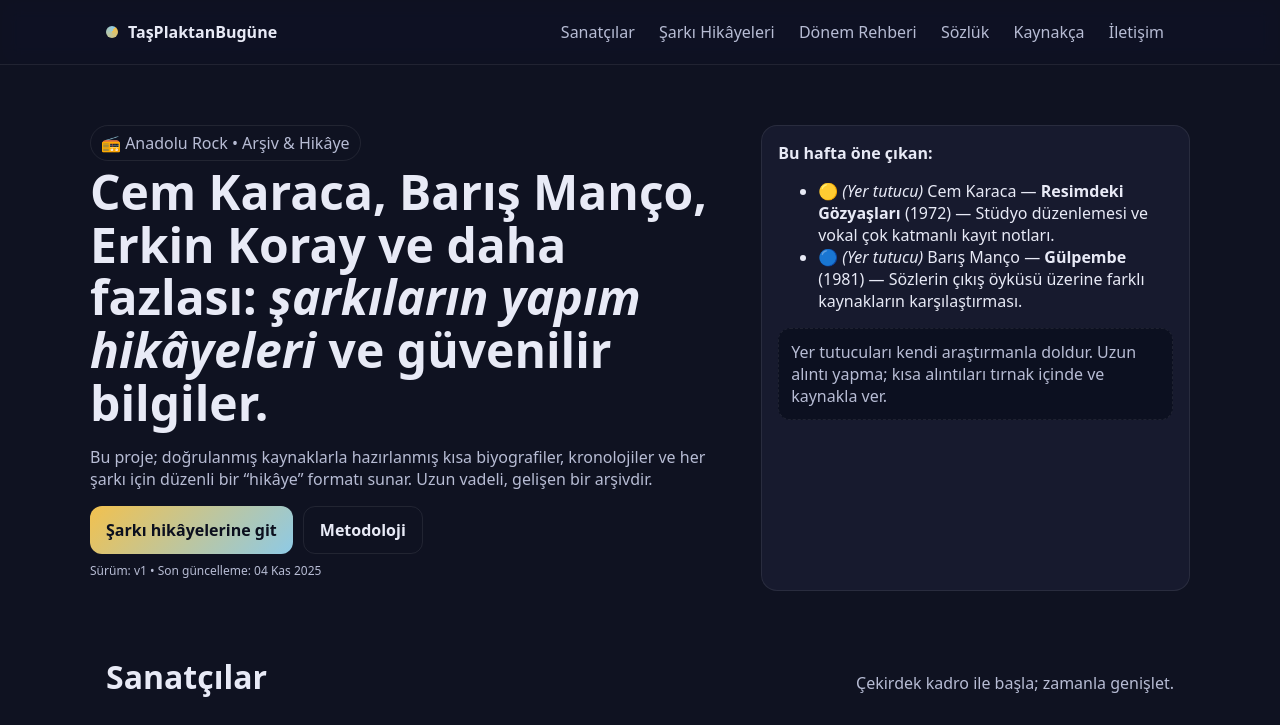
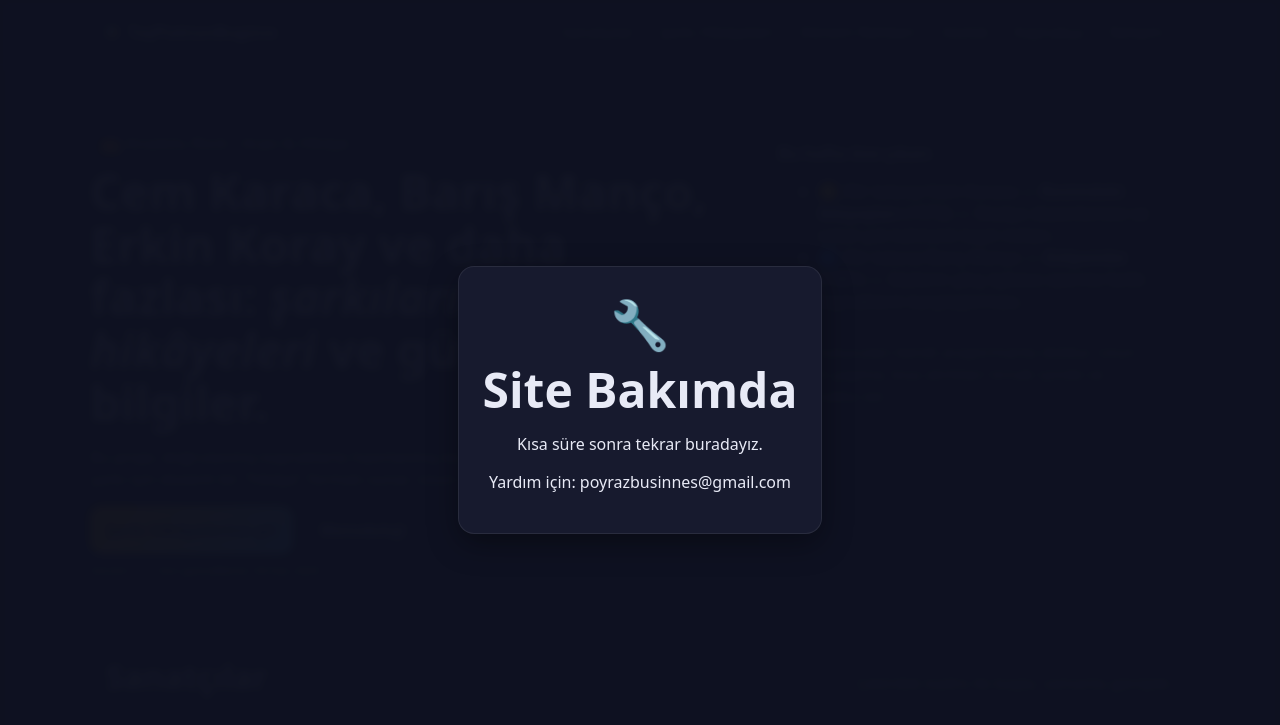
Before and after one commit to futinsuit/tasplaktanbugune, a plain HTML site: page index.html in a window 1280 px wide. Shown: the top 725 px of the page. Drawn offline with Linux system fonts and the light colour scheme.

Commit message:
Enable maintenance mode in index.html
Set maintenance mode to true to enable maintenance overlay.

```diff
--- a/index.html
+++ b/index.html
@@ -341,7 +341,7 @@
     artistFilter.addEventListener('change', applyFilters);
 
     // Bakım modu: true yapınca tam ekran bakım katmanı açılır.
-    const MAINTENANCE = false; // bakım açmak için true yap
+    const MAINTENANCE = true; // bakım açmak için true yap
     if (MAINTENANCE) {
       const m = document.getElementById('maintenance');
       if (m) m.style.display = 'grid';
```
